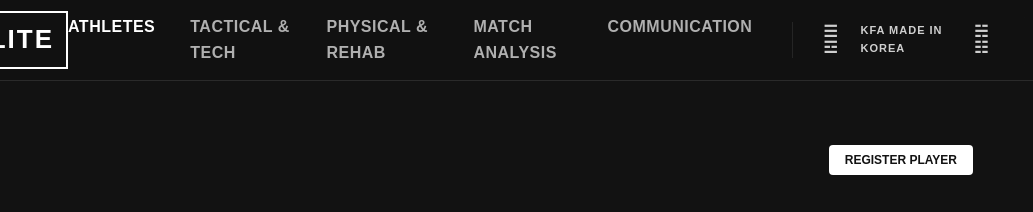
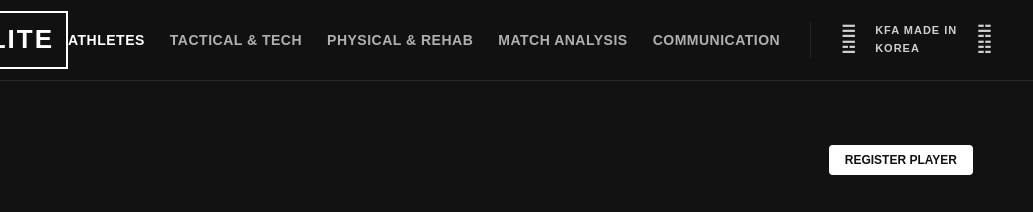
Before and after one commit to smkim663927-beep/kfa-elite-youth, a plain HTML site: page index.html in a window 1280 px wide. Shown: the top 212 px of the page, 247-1280 px from the left. Drawn offline with Linux system fonts and the light colour scheme; a web font is replaced by a local one.

Commit message:
Fix navigation menu layout to ensure single-line display

```diff
--- a/style.css
+++ b/style.css
@@ -72,22 +72,23 @@ header {
 .header-right {
     display: flex;
     align-items: center;
-    gap: 40px; /* 60px -> 40px (원복) */
+    gap: 30px; /* 40px -> 30px */
 }
 
 .nav-menu {
     display: flex;
     list-style: none;
-    gap: 35px; /* 간격 소폭 증가 */
+    gap: 25px; /* 35px -> 25px */
 }
 
 .nav-menu li {
-    font-size: 16px; /* 13px에서 16px로 확대 */
+    font-size: 14px; /* 16px -> 14px */
     font-weight: 800;
     color: var(--text-secondary);
     cursor: pointer;
     transition: color 0.3s;
     letter-spacing: 0.5px;
+    white-space: nowrap; /* 줄바꿈 방지 */
 }
 
 .nav-menu li:hover, .nav-menu li.active {
```
